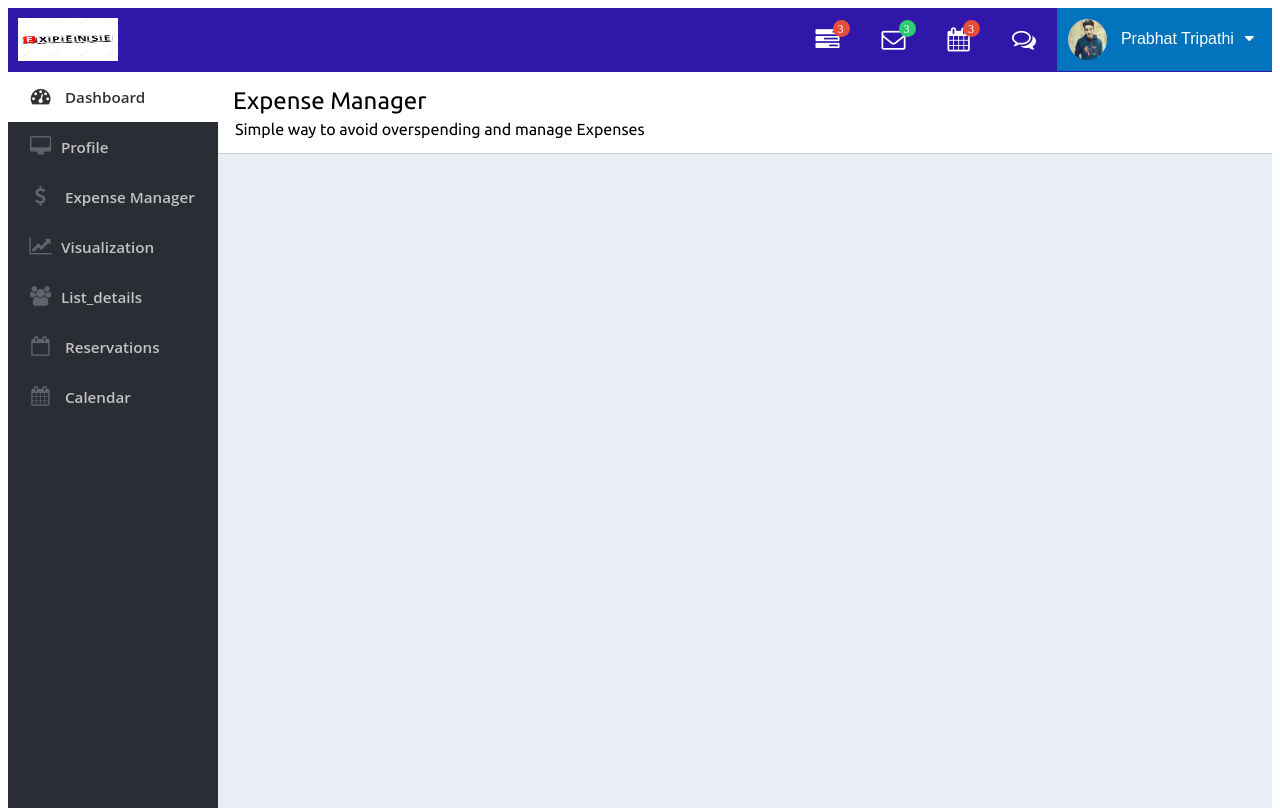
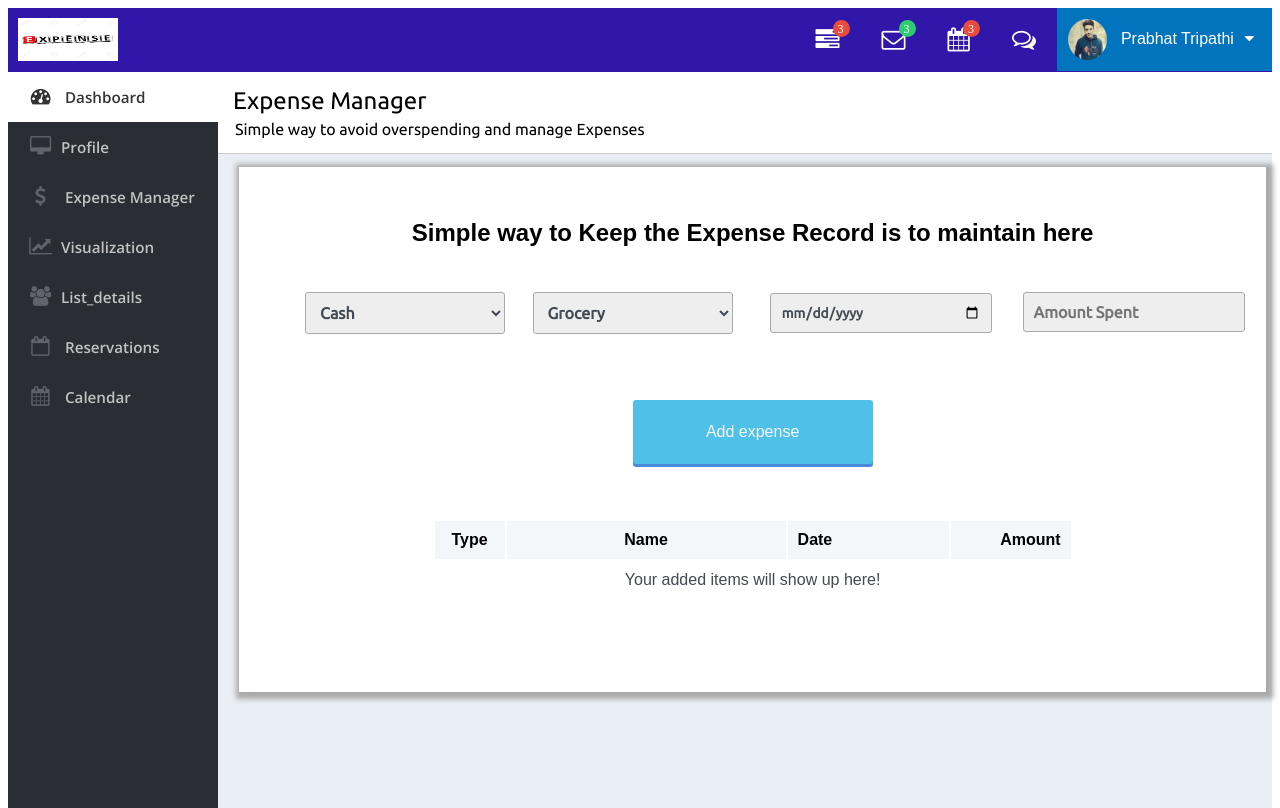
Before and after one commit to pkt07/expense_manager, a PHP site: page /dashboard.html in a window 1280 px wide. Run offline with PHP 8.4, Linux system fonts and the light colour scheme; some libraries are stand-ins or nearby versions.

Commit message:
new changes added

```diff
--- a/css/default.css
+++ b/css/default.css
@@ -254,28 +254,17 @@ div.user-image {
   padding-left: 2px;
   font-family: 'ubuntu';
 }
-.widget-box {
-  background: #fff;
-  border: 1px solid #E0E0E0;
-  float: left;
-  width: 100%;
-  margin: 0 0 15px 15px;
+.box{
+  border:1px solid #fff;
+  width:1025px;
+  position: relative;
+  left:2%;
+  top:95px;
+  height:auto;
+  background-color: #fff;
+  box-shadow: 2px 2px 5px 5px #aaa;
 }
-.widget-header {
-  background: #279BE4;
+.box-header{
+  position: relative;
+  top:-45px;
 }
-.widget-header h2 {
-  font-size: 15px;
-  font-weight: normal;
-  margin: 0;
-  padding: 11px 15px;
-  color: #F9F9F9;
-  display: inline-block;
-}
-.sample-widget {max-width: 47%;}
-.widget-box .fa-cog {
-  float: right;
-  color: #fff;
-  margin: 11px 11px 0 0;
-  font-size: 20px;
-}
--- /dev/null
+++ b/css/untitled.css
@@ -0,0 +1,156 @@
+@import url(https://fonts.googleapis.com/css?family=Open+Sans:400,600,300&subset=latin,latin-ext);
+
+table {
+  text-align: left;
+  width: 640px;
+  margin: 30px auto;
+  border-radius: 3px;
+  background-color: #fff;
+  position: relative;
+  top:-60px;
+}
+
+table th {
+  padding: 10px;
+}
+
+table tr:nth-child(odd) {
+  background-color: #F4F7FA;
+}
+
+table td {
+  padding: 10px 15px;
+  color: #434A54;
+}
+
+#button {
+  position: relative;
+  top: -85px;
+  color: #F5F7FA;
+  padding: 20px;
+  text-align: center;
+  line-height: 24px;
+  width: 200px;
+  background-color: #4FC1E9;
+  border-radius: 3px;
+  cursor: pointer;
+  margin: auto;
+  box-shadow: 0 3px #4A89DC;
+  transition: 0.1s ease;
+}
+
+#button:active {
+  position: relative;
+  box-shadow: 0 0px #4A89DC;
+  box-shadow: 0 0;
+}
+
+#form-box {
+  width: 650px;
+  margin: 30px auto;
+  padding-left: 15px;
+}
+
+form {
+  color: #fff;
+  margin: auto;
+}
+
+form select, form input {
+  margin-bottom: 25px;
+  color: #434A54;
+  padding: 10px;
+  width: 200px;
+  border-radius: 3px;
+  border: 0;
+  outline: none;
+}
+.type{
+  font-weight: bold;
+  font-family: 'ubuntu';
+  font-size: 1em;
+  border:1px solid #aaa;
+  background-color:#eee;
+}
+.item-name{
+  font-weight: bold;
+  font-family: 'ubuntu';
+  font-size: 1em;
+  border:1px solid #aaa;
+  background-color:#eee;
+}
+.date{
+  font-weight: bold;
+  font-family: 'ubuntu';
+  font-size: 0.85em;
+  border:1px solid #aaa;
+  background-color:#eee;
+  position: relative;
+  top:-2px;
+}
+.data-sent{
+  font-weight: bold;
+  font-family: 'ubuntu';
+  font-size:1em;
+  border:1px solid #aaa;
+  background-color:#eee;
+  position: relative;
+  top:-2px;
+}
+form selectactive, form inputactive {
+  border: 1px solid #4FC1E9;
+  transition: 0.2s ease;
+
+}
+
+form div {
+  display: inline-block;
+  margin-right: 10px;
+}
+
+form span {
+  font-size: 1.3em;
+  font-weight: 100;
+ /* display: inline-block;*/
+  width: 100px;
+}
+.money{
+  position: relative;
+  left:-20%;
+  top:-30px;
+}
+.category{
+  position: relative;
+  left:-18%;
+  top:-30px;
+}
+.cal{
+  position: relative;
+  left:51.5%;
+  top:-95px;
+}
+.amnt{
+  position: relative;
+  left:54%;
+  top:-95px;
+}
+#type {
+  width: 50px;
+}
+
+#date {
+  width: 141px;
+}
+
+#amount {
+  width: 100px;
+}
+
+#if-empty {
+  text-align: center;
+}
+
+.center {
+  margin: auto;
+  text-align: center;
+}
--- a/dashboard.html
+++ b/dashboard.html
@@ -3,6 +3,7 @@
 <head>
 <title>Expense Manager</title>
 <link rel="stylesheet" href="css/default.css">
+<link rel="stylesheet" href="css/untitled.css">
 <link rel="stylesheet" href="https://maxcdn.bootstrapcdn.com/font-awesome/4.7.0/css/font-awesome.min.css">
 <link rel="stylesheet" type="text/css" href="//fonts.googleapis.com/css?family=Ubuntu" />
 <script src="https://ajax.googleapis.com/ajax/libs/jquery/3.2.1/jquery.min.js"></script>
@@ -58,6 +59,58 @@
       <h1 class="heading">Expense Manager</h1>
       <p>Simple way to avoid overspending and manage Expenses</p>
     </div>
+    <div class="box">
+    <h1 class="box-header"><center>Simple way to Keep the Expense Record is to maintain here</center></h1>
 
+    <div id="form-box">
+	<form>
+	  <div class="money">
+	      <select name="type" class="type">
+	          <option value="cash">Cash</option>
+	          <option value="cryptocoin">Paytm</option>
+	          <option value="card">Card</option>
+	          <option value="other">Other Wallet</option>
+	      </select>
+	  </div>
+
+	  <div class="category">
+	    <select name="item-name" class="item-name">
+	          <option>Grocery</option>
+	          <option>Entertainment</option>
+	          <option>Vehicle</option>
+	          <option>Food</option>
+	          <option>Miscellaneous</option>
+	    </select>
+	  </div>
+
+	  <div class="cal">
+	     <input type="date" name="date" class="date">
+	  </div>
+
+	  <div class="amnt">
+	    <input type="number" name="amount" placeholder="Amount Spent" class="data-sent">
+	  </div>
+
+	</form>
+	</div>
+
+	<div id="button"><span>Add expense</span></div>
+
+	<table>
+	  <tr>
+	    <th id="type" class="center">Type</th>
+	    <th><center>Name</center></th>
+	    <th id="date">Date</th>
+	    <th style="text-align: right" id="amount">Amount</th>
+	  </tr>
+	  <tr id="if-empty">
+	    <td colspan="4"><span>Your added items will show up here!</span></td>
+	  </tr>
+
+	</table>
+
+	</div>
   </div>
 </section>
+<script type="text/javascript" src="js/index.js"></script>
+</html>
--- /dev/null
+++ b/js/index.js
@@ -0,0 +1,62 @@
+ $(document).ready(function (){
+
+  $name = $('select[name="item-name"');
+  $amount = $('input[name="amount"');
+  $type = $('select[name="type"');
+  $date = $('input[name="date"');
+
+  var formatDate = function(d) {
+    var d = d.split('-');
+    var dt = new Date(d[0],d[1],d[2]);
+    var formattedDate = '';
+
+    var months = ['January', 'February', 'March', 'April', 'May', 'June', 'July', 'August', 'September', 'October', 'November', 'December'];//Now we can get the month like this:
+
+    formattedDate += months[ dt.getMonth()-1 ];
+
+    var formattedDay;
+
+    switch( d[2].substring(1) ) {
+      case '1':
+        formattedDay = parseInt(d[2]) + "st";
+        break;
+      case '2':
+        formattedDay = parseInt(d[2]) + "nd";
+        break;
+      case '3':
+        formattedDay = parseInt(d[2]) + "rd";
+        break;
+      default:
+        formattedDay = parseInt(d[2]) + "th";
+    }
+
+    formattedDate += ' ' + formattedDay;
+
+    return formattedDate;
+  }
+
+
+  $('#button').click(function () {
+
+    var type_icon;
+    if ($type.val() == 'card') {
+      type_icon = "<i class='fa fa-credit-card'></i>";
+    } else if ($type.val() == 'cash') {
+      type_icon = "<i class='fa fa-money'></i>";
+    } else if ($type.val() == 'cryptocoin') {
+      type_icon = "<i class='fa fa-bitcoin'></i>";
+    } else if ($type.val() == 'other') {
+      type_icon = "<i class='fa fa-question-circle'></i>";
+    }
+
+    var form_validated = true;
+    if(form_validated) {
+
+      $("table tr:first").after('<tr><td>'+type_icon+'</td><td>'+$name.val()+'</td><td>'+formatDate($date.val())+'</td><td class="amount">$'+$amount.val()+'</td></tr>');
+      $date.val(null);
+      $amount.val(null);
+      $("#if-empty").remove();
+    };
+  });
+
+});
```
Also changed, not shown: app.html (added, +57 -0 lines).
